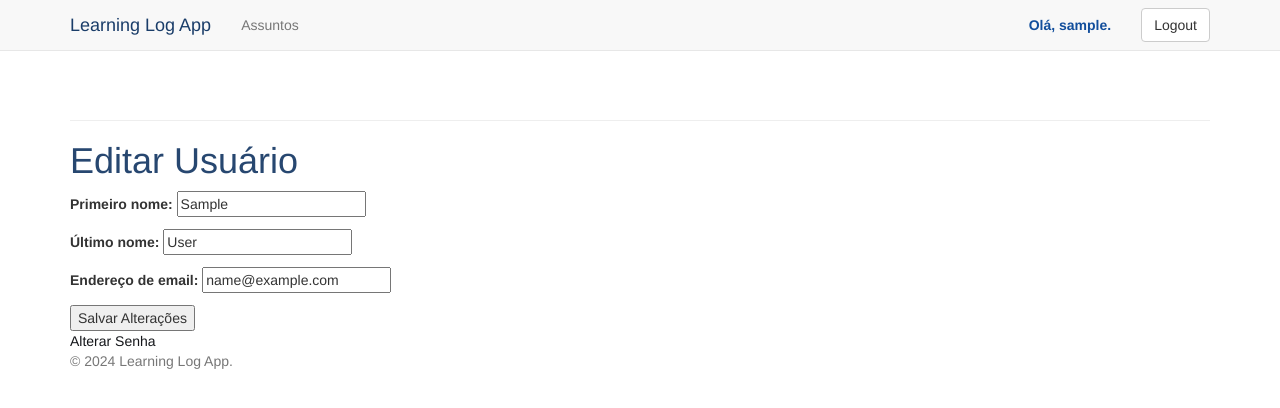
After one commit to gsbad/learning-log, a Django app: page /users/editar/ in a window 1280 px wide. The commit adds this page. Shown: the top 408 px of the page. Run offline with Django 5.2, Linux system fonts and the light colour scheme; the visitor is signed in with stand-in values (Sample User, id 1); some libraries are stand-ins or nearby versions.

Commit message:
atualizando .gitignore , criaçao da pagina de usuario para alter perfil e senha

```diff
--- a/learningLog/learningLogApp/templates/learningLogApp/base.html
+++ b/learningLog/learningLogApp/templates/learningLogApp/base.html
@@ -34,7 +34,7 @@
                 <ul class="nav navbar-nav navbar-right">
                     <!-- Área de autenticação: mostra opções baseadas no estado de autenticação do usuário. -->
                     {% if user.is_authenticated %}
-                        <li><a class="autenticado">Olá, {{ user.username }}.</a></li>
+                        <li><a class="autenticado" href="{% url 'users:perfil' %}">Olá, {{ user.username }}.</a></li>
                         <li>
                             <!-- Formulário de logout com token CSRF para segurança. -->
                             <form action="{% url 'users:logout' %}" method="post" class="navbar-form">
--- /dev/null
+++ b/learningLog/users/forms.py
@@ -0,0 +1,8 @@
+from django import forms
+from django.contrib.auth.models import User
+
+
+class EditarUsuarioForm(forms.ModelForm):
+    class Meta:
+        model = User
+        fields = ("first_name", "last_name", "email")
--- /dev/null
+++ b/learningLog/users/templates/users/editar_usuario.html
@@ -0,0 +1,11 @@
+{% extends "learningLogApp/base.html" %}
+
+{% block content %}
+  <h1>Editar Usuário</h1>
+  <form method="post">
+    {% csrf_token %}
+    {{ form.as_p }}
+    <button type="submit">Salvar Alterações</button>
+  </form>
+  <a href="{% url 'users:mudar_senha' %}">Alterar Senha</a>
+{% endblock %}
--- a/learningLog/users/urls.py
+++ b/learningLog/users/urls.py
@@ -1,6 +1,6 @@
 """Define padrões de URL para users"""
 
-from django.contrib.auth.views import LoginView, LogoutView
+from django.contrib.auth.views import LoginView, LogoutView, PasswordChangeView
 from django.urls import path
 
 # Importa o modúlo viws para a pasta do app "."
@@ -11,6 +11,9 @@ app_name = "users"
 urlpatterns = [
     path('login/' , LoginView.as_view(template_name='users/login.html'), name='login'),
     path('logout/', LogoutView.as_view(next_page='learningLogApp:index'), name='logout'),
+    path('perfil/', views.perfil, name='perfil'),
     path('registrar/', views.registrar, name='registrar'),
+    path('editar/', views.editar_usuario, name='editar_usuario'),
+    path('mudar_senha/', PasswordChangeView.as_view(success_url='learningLogApp:index'), name='mudar_senha'),
 
 ]
--- a/learningLog/users/views.py
+++ b/learningLog/users/views.py
@@ -1,8 +1,11 @@
-from django.shortcuts import render
+from django.shortcuts import render, redirect
 from django.http import HttpResponseRedirect
-from django.urls import reverse
+from django.urls import reverse, reverse_lazy
 from django.contrib.auth import login, authenticate
-from django.contrib.auth.forms import UserCreationForm
+from django.contrib.auth import update_session_auth_hash
+from django.contrib.auth.forms import UserCreationForm, PasswordChangeForm
+from django.contrib.auth.decorators import login_required
+from .forms import EditarUsuarioForm
 
 def registrar(request):
     """Faz o cadastro de um novo usuário."""
@@ -20,3 +23,32 @@ def registrar(request):
         return HttpResponseRedirect(reverse('learningLogApp:index'))
     context = {'form': form}
     return render(request, 'users/registrar.html', context)
+
+@login_required
+def perfil(request):
+    return render(request, 'users/perfil.html')
+
+@login_required
+def editar_usuario(request):
+    if request.method == 'POST':
+        form = EditarUsuarioForm(instance=request.user, data=request.POST)
+        if form.is_valid():
+            form.save()
+            return redirect('users:perfil')  # Redirecione para a view de perfil do usuário após sucesso
+    else:
+        form = EditarUsuarioForm(instance=request.user)
+
+    return render(request, 'users/editar_usuario.html', {'form': form})
+
+@login_required
+def mudar_senha(request):
+    if request.method == 'POST':
+        print(request.user)
+        form = PasswordChangeForm(user=request.user, data=request.POST)
+        if form.is_valid():
+            user = form.save()
+            update_session_auth_hash(request, user)  # Importante para não deslogar o usuário após a mudança de senha
+            return HttpResponseRedirect(reverse('learningLogApp:index'))
+    else:
+        form = PasswordChangeForm(user=request.user)
+    return render(request, 'users/mudar_senha.html', {'form': form})
```
Also changed, not shown: learningLog/users/templates/users/perfil.html (added, +14 -0 lines), learningLog/users/templates/users/login.html (line endings or trailing spaces), 1 other file.
